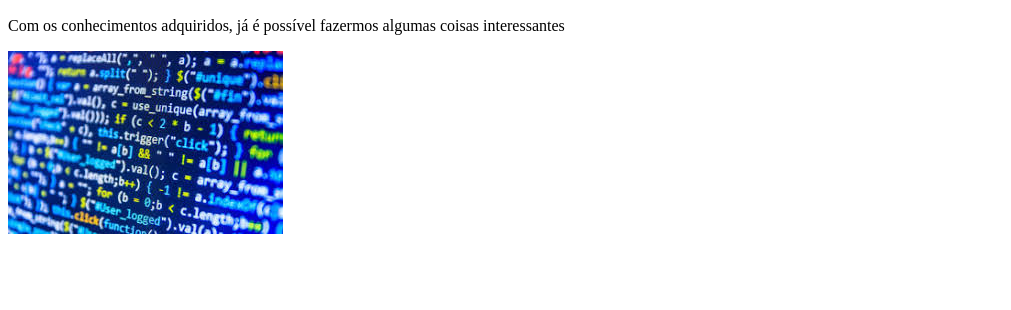
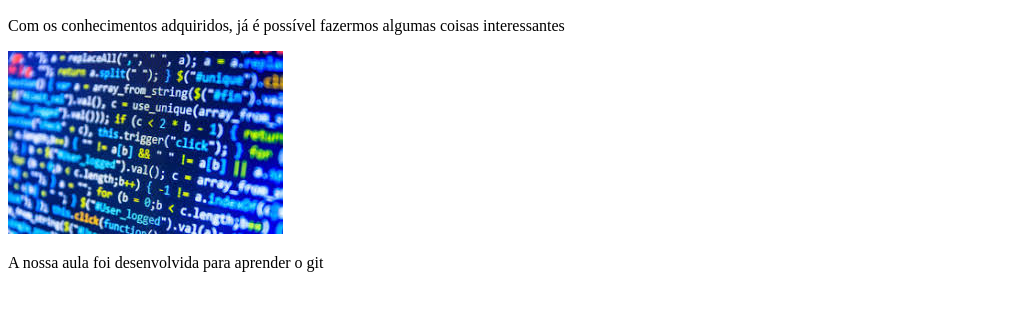
Before and after one commit to luidao/TesteAula, a plain HTML site: page index.html in a window 1280 px wide. Shown: the part 110-420 px from the top of the page, without its empty margins (0-1011 px from the left). Drawn offline with Linux system fonts and the light colour scheme.

Commit message:
Adicionei conteudo

```diff
--- a/index.html
+++ b/index.html
@@ -11,5 +11,8 @@
       <p>Com os conhecimentos adquiridos, já é possível fazermos algumas coisas interessantes</p>
       <img src="testeAula/prog.jpg" alt="">
     </header>
+
+    <p>A nossa aula foi desenvolvida para aprender o git</p>
+
   </body>
 </html>
```
